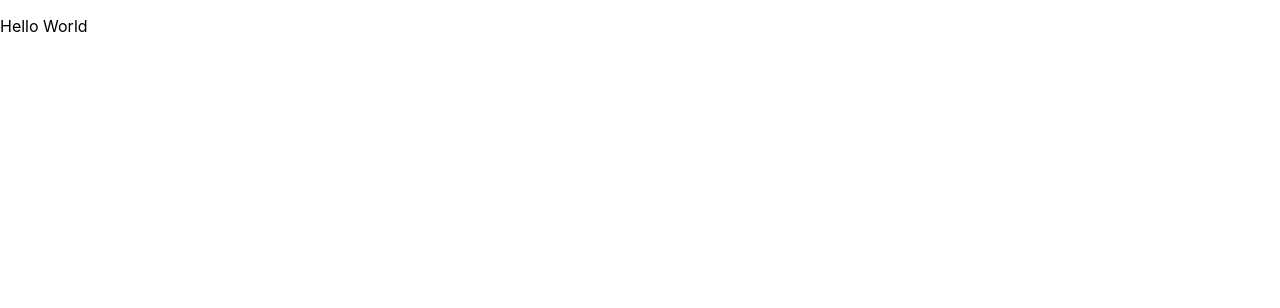
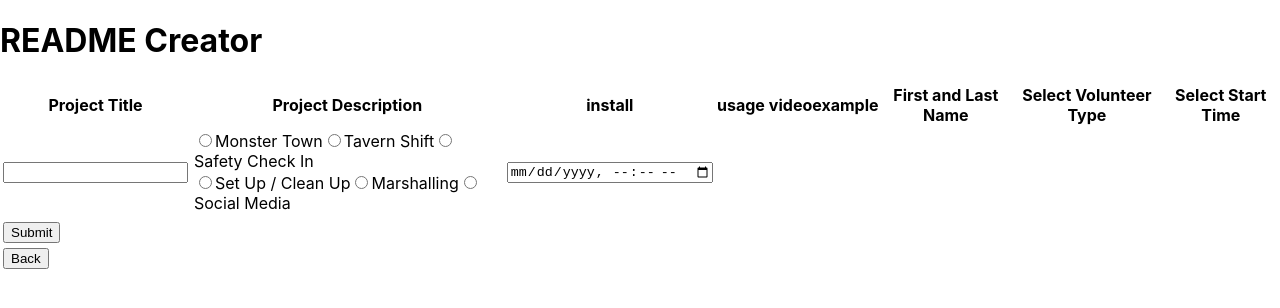
Before and after one commit to jparris3213/ReadMeGenerator, a React (Create React App) app in the folder client/: page / in a window 1280 px wide. Shown: the top 308 px of the page. Built offline with nearby package versions, Linux system fonts and the light colour scheme; no server answers.

Commit message:
Combined Data Handler from MT SignInApp

```diff
--- /dev/null
+++ b/client/src/components/Readme_form.js
@@ -0,0 +1,115 @@
+//import React from "react";
+import React from "react";
+import {useState, useRef } from "react";
+import { Link } from "react-router-dom";
+import questions from "./questions";
+
+
+
+
+const spreadsheetId = process.env.REACT_APP_SHEET_ID;
+
+//Function To Write: Handle the data from the form and send it to Generate Markdown file, which should begin the process of creating the file that will be the ReadMeFile, Do tomorrow
+
+
+
+const ReadmeForm = () => {
+    const formRef = useRef(null)
+    const [name, setName] = useState("");
+    const [voltype, setVoltype] = useState("");
+    const [starttime, setStart] = useState("");
+    const locale = 'en';
+    const [today, setDate] = React.useState(new Date());
+    const [loading, setLoading] = useState(false)
+    console.log(loading)
+
+//Here is where the information to both save to LocalStorage AND send to Google Sheets logic will probably have to go.
+    const handleSubmit = (event) => {
+        event.preventDefault();
+        setLoading(true);
+
+       //updateSpreadSheetValues2(name, voltype, starttime);
+        ///
+
+        alert(`Your name is: ${name}
+                you are volunteering to: ${voltype}
+                starting at: ${starttime}`)
+    }
+
+    const handleValueChange = (event) => {
+        event.preventDefault();
+        setVoltype(event.target.value)
+    }
+
+    React.useEffect(() => {
+        const timer = setInterval(() => {
+            setDate(new Date());
+        }, 60 * 1000);
+        return () => {
+            clearInterval(timer);
+        }
+    },[]);
+
+    const day = today.toLocaleDateString(locale, {weekday: 'long'});
+    const date = `${day}, ${today.getDate()} ${today.toLocaleDateString(locale, { month: 'long' })}\n\n`;
+
+
+  const time = today.toLocaleTimeString(locale, { hour: 'numeric', hour12: true, minute: 'numeric' });
+    return(
+
+        <div>
+            <h1>README Creator</h1>
+            <form ref={formRef} onSubmit={handleSubmit}>
+                <table>
+                    <tr>
+                        <th>{questions[0].name}</th>
+                        <th>{questions[1].name}</th>
+                        <th>{questions[2].name}</th>
+                        <th>{questions[3].name}</th>
+                        <th>{questions[4].name}</th>
+                        <th>First and Last Name</th>
+                        <th>Select Volunteer Type</th>
+                        <th>Select Start Time</th>
+                    </tr>
+                    <tr>
+                        <td><input
+                            type="text"
+                            value={name}
+                            onChange={(e) => setName(e.target.value)}/></td>
+                        <td>
+                        <table onChange={handleValueChange}>
+                                <tr>
+                                    <input type="radio" id="voltype1" name="voltype" value="Monster"/>Monster Town
+                                    <input type="radio" id="voltype1" name="voltype" value="Tavern"/>Tavern Shift
+                                    <input type="radio" id="voltype1" name="voltype" value="Safety"/>Safety Check In
+                                </tr>
+                                <tr>
+                                    <input type="radio" id="voltype1" name="voltype" value="Cleanup"/>Set Up / Clean Up
+                                    <input type="radio" id="voltype1" name="voltype" value="Marshal"/>Marshalling
+                                    <input type="radio" id="voltype1" name="voltype" value="Media"/>Social Media
+                                </tr>
+                        </table>
+                        </td>
+                        <td><input
+                                type="datetime-local"
+                                value={starttime}
+                                onChange={(e) => setStart(e.target.value)}/></td>
+                    </tr>
+                    <tr>
+
+
+                    </tr>
+                    <tr><td><input type='submit' value="Submit"/></td></tr>
+                    <tr><td><Link to="/"><button>Back</button></Link></td></tr>
+
+
+
+                </table>
+
+            </form>
+        </div>
+    )
+
+};
+
+export default ReadmeForm;
--- /dev/null
+++ b/client/src/components/questions.js
@@ -0,0 +1,83 @@
+import React, { useState} from "react";
+
+//Housekeeping
+const questions = [
+  //First Round of Questions Needed
+
+  //Title and one line Description
+  {
+    type: "text",
+    name: "Project Title",
+    var_name:'projecttitle',
+    message: "What title should this new awesome application have?",
+  },
+  //What's your elevator pitch (one line) description?
+  {
+    type: "textarea",
+    name: "Project Description",
+    var_name:'projectdescript',
+    message: "Thats a cool name, but what does it do? Describe it for others",
+  },
+  {
+    type: "input",
+    name: "install",
+    message: "How do you Install this grand application, if needed",
+  },
+  {
+    type: "input",
+    name: "usage",
+    message: "How is this meant to be used?",
+  },
+  { type: "input",
+    name: "videoexample",
+    message: "Is there a video link to view the application in action?"},
+  {
+    type: "input",
+    name: "contribute",
+    message:
+      "For anyone trying to contribute, what criteria would you like them to abide by?",
+  },
+  {
+    type: "input",
+    name: "tests",
+    message: "Are their any tests that go with this application?",
+  },
+  {
+    type: "checkbox",
+    name: "license",
+    message: "Select License",
+    choices: [
+      {
+        name: "Apache",
+      },
+      {
+        name: "Mozilla Public License",
+      },
+      {
+        name: "GNU",
+      },
+      {
+        name: "MIT",
+      },
+      {
+        name: "The Unlicense"
+      }
+    ]
+  },
+  {
+    type: 'input',
+    name: 'contact',
+    message: 'How would you like to be contacted? (Please provide Email/LinkedIn/Github Link)'
+  },
+];
+
+
+
+//Long Form Description with multiple part questions
+//
+//Second Round of questions Needed
+
+//Questions that need Multiple Parts
+
+//Export info
+export default questions
--- a/client/src/pages/main.js
+++ b/client/src/pages/main.js
@@ -1,19 +1,21 @@
 import React, { useState, useEffect } from 'react';
 import { Jumbotron, Container, Col, Form, Button, Card, CardColumns } from 'react-bootstrap';
+import ReadmeForm from '../components/Readme_form';
+import TestForm from '../components/testForm';
+
 
 
 
 
 
 const MainPage = () => {
-
-
+    //React State Imports for Forms
 
     //Return Dialog
     return (
-        <>
-            <p>Hello World</p>
-        </>
+        <div className="container text-center" cz-shortcut-listen="true">
+            <ReadmeForm />
+        </div>
     )
 }
 
```
Also changed, not shown: client/src/utils/generateMarkdown.js (added, +110 -0 lines), client/src/components/testForm.js (added), 1 other file (tests, documents, lock files or other folders).
